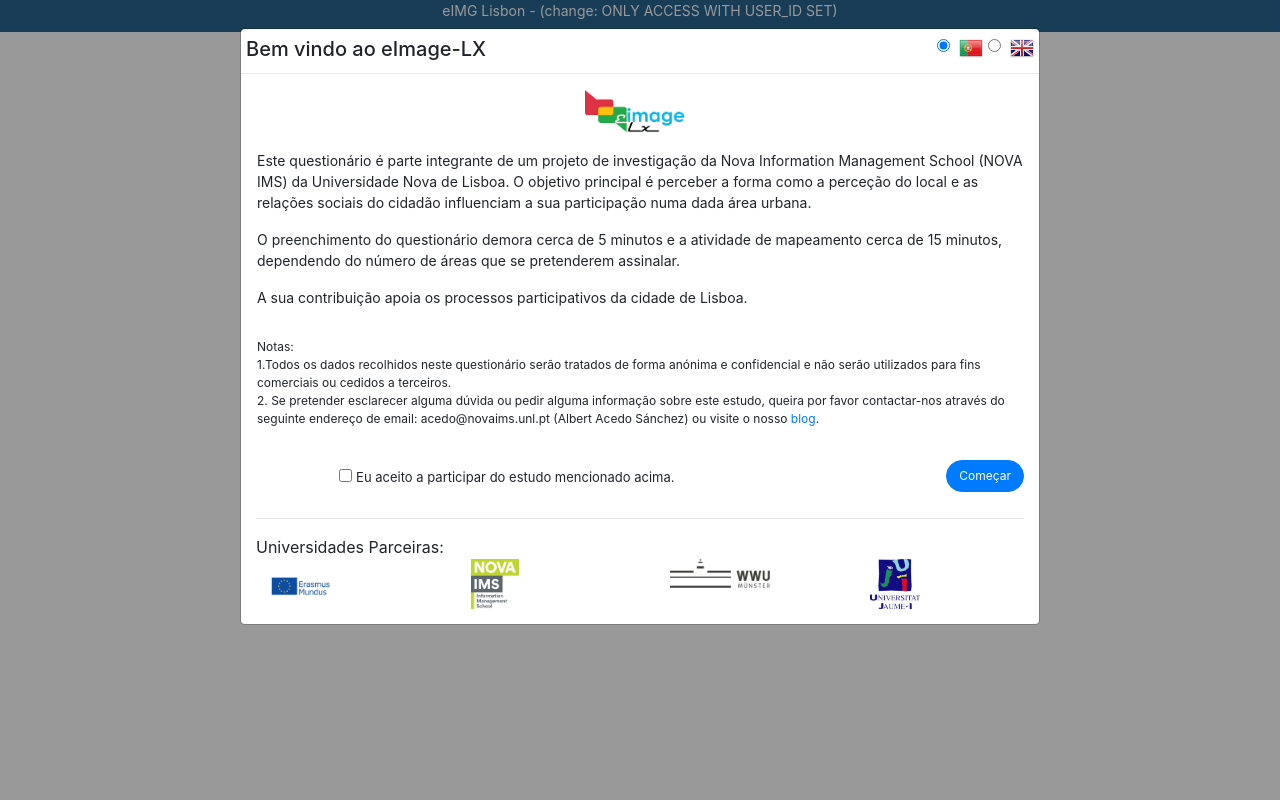
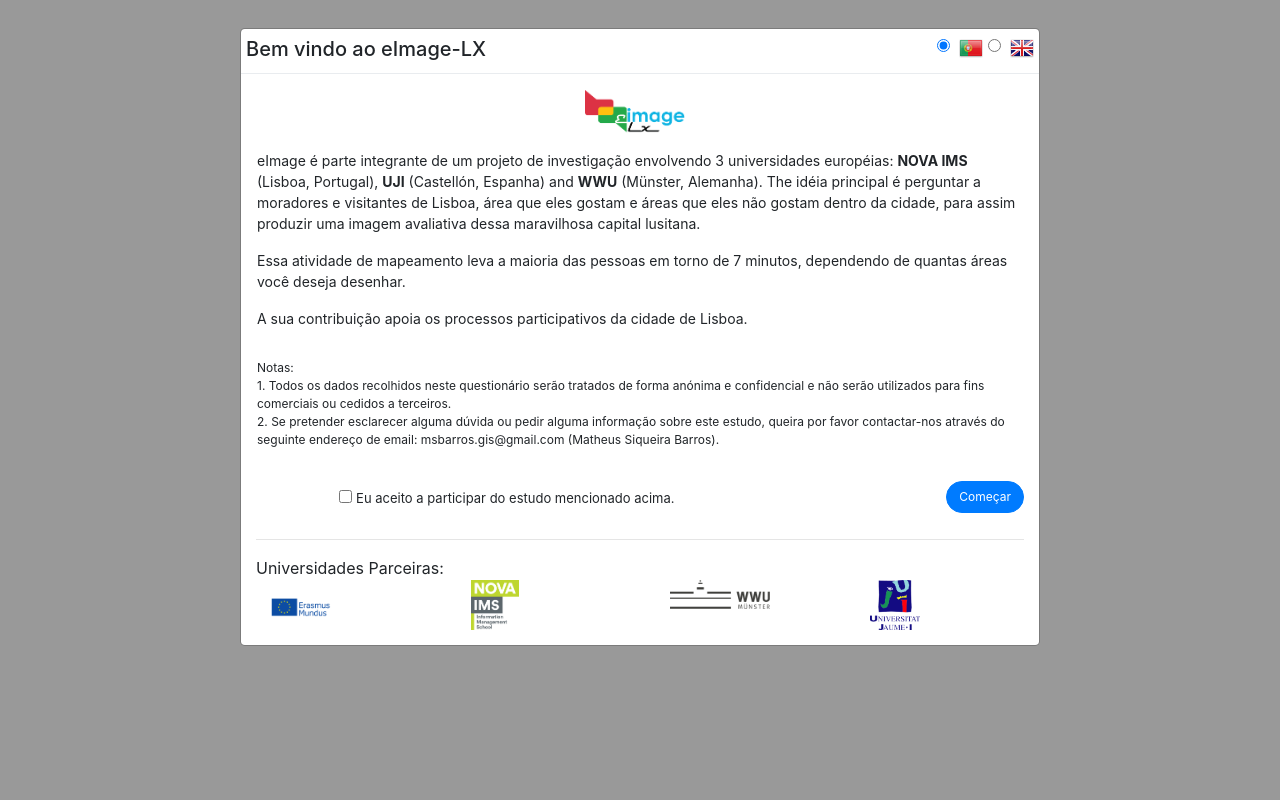
Before and after one commit to matheussiba/eimg_lx, a PHP site: page / in a window 1280 px wide. Run offline with PHP 8.4, Linux system fonts and the light colour scheme; some libraries are stand-ins or nearby versions.

Commit message:
creating new structure 1.0

```diff
--- /dev/null
+++ b/db_credentials.php
@@ -0,0 +1,9 @@
+<?php
+$db_name = "eimg_lx";
+$host = "localhost";
+$username = "matheus";
+$password = "b7jol9y";
+$port = "5432";
+//Defining PHP variable for the root directory
+$root_directory = "/";
+?>
--- a/index.php
+++ b/index.php
@@ -69,22 +69,67 @@ if (isset($_SESSION['user_id'])) {
         </div>
         <!--  Project's explanation  -->
         <p>
-          <span>Este questionário é parte integrante de um projeto de investigação da Nova Information Management School (NOVA IMS) da Universidade Nova de Lisboa. O objetivo principal é perceber a forma como a perceção do local e as relações sociais do cidadão influenciam a sua participação numa dada área urbana.</span>
+          <span class="language-en">
+            eImage is part of a research project involving 3 European universities: <b>NOVA IMS</b> (Lisbon, Portugal), <b>UJI</b> (Castellón, Spain) and <b>WWU</b> (Münster, Germany).
+            The core idea is to ask citizens and visitors of Lisbon about places they like and places they dislike within the city
+            in order to produce an evaluative image of the Lisbon.
+          </span>
+          <span class="language-pt">
+            eImage é parte integrante de um projeto de investigação envolvendo 3 universidades européias: <b>NOVA IMS</b> (Lisboa, Portugal), <b>UJI</b> (Castellón, Espanha) and <b>WWU</b> (Münster, Alemanha).
+            The idéia principal é perguntar a moradores e visitantes de Lisboa, área que eles gostam e áreas que eles não gostam dentro da cidade,
+            para assim produzir uma imagem avaliativa dessa maravilhosa capital lusitana.
+          </span>
         </p>
         <p>
-          <span>O preenchimento do questionário demora cerca de 5 minutos e a atividade de mapeamento cerca de 15 minutos, dependendo do número de áreas que se pretenderem assinalar.</span>
+          <span class="language-en">
+            This mapping activity takes most people around 7 minutes, depending on how many areas you draw.
+          </span>
+          <span class="language-pt">
+            Essa atividade de mapeamento leva a maioria das pessoas em torno de 7 minutos, dependendo de quantas áreas você deseja desenhar.
+          </span>
         </p>
         <p>
-          <span>A sua contribuição apoia os processos participativos da cidade de Lisboa.</span>
+          <span class="language-en">
+            Your contribution supports the participative processes of the city of Lisbon.
+          </span>
+          <span class="language-pt">
+            A sua contribuição apoia os processos participativos da cidade de Lisboa.
+          </span>
         </p>
 
+        <p><b><h4 id="message_mobile">
+          <span class="language-en">
+            Please use your mobile device in the landscape orientation.
+          </span>
+          <span class="language-pt">
+            Por favor use o seu telemóvel na orientação landscape.
+          </span>
+        </h4></b></p>
+
+        <p><b><h4 id="message_ie"></h4></b></p>
+
         <p style="font-size: 12px; margin-top: 30px">
-          <span> Notas:</span>
+          <span class="language-en">
+            Notes:
+          </span>
+          <span class="language-pt">
+            Notas:
+          </span>
           <br>
-          <span>1.Todos os dados recolhidos neste questionário serão tratados de forma anónima e confidencial e não serão utilizados para fins comerciais ou cedidos a terceiros.</span>
+          <span class="language-en">
+            1. All data collected is treated with confidentiality and anonymity, and will not be used for commercial purposes or distributed to third parties.
+          </span>
+          <span class="language-pt">
+            1. Todos os dados recolhidos neste questionário serão tratados de forma anónima e confidencial e não serão utilizados para fins comerciais ou cedidos a terceiros.
+          </span>
           <br>
-          <span>2. Se pretender esclarecer alguma dúvida ou pedir alguma informação sobre este estudo, queira por favor contactar-nos através do seguinte endereço de email: acedo@novaims.unl.pt (Albert Acedo Sánchez)</span> <span> ou visite o nosso</span><span> <a
-            class="link-secondary" href="http://www.engagingeographies.com/blog">blog</a>.</span>
+          <span class="language-en">
+            2. For more information or questions about this study, please contact us using the following email address: msbarros.gis@gmail.com (Matheus Siqueira Barros).
+          </span>
+          <span class="language-pt">
+            2. Se pretender esclarecer alguma dúvida ou pedir alguma informação sobre este estudo, queira por favor contactar-nos através do seguinte endereço de email: msbarros.gis@gmail.com (Matheus Siqueira Barros).
+          </span>
+
             <br>
           </p>
 
@@ -136,12 +181,6 @@ if (isset($_SESSION['user_id'])) {
   </div> <!--/.modal-dialog -->
 </div>  <!--/.modal -->
 
-<!-- ###############  Div that contains the header ############### -->
-<div id="header" class="col-md-12">
-  <p class="text-center"><?php echo $header ?> </p>
-</div>
-
-
 <script>
 var cookie_lang = getCookie("app_language");
 console.log(cookie_lang);
@@ -155,6 +194,10 @@ $('#modal_1_intro').modal('show');
 
 var checkedValue = $('input[type=radio][name=language_switch]:checked').val();
 cbxLangChange(checkedValue);
+
+if (!mobileDevice){
+  document.getElementById("message_mobile").style.display="none";
+}
 
 function setCookie(cname, cvalue, exdays) {
   var d = new Date();
@@ -195,17 +238,22 @@ function cbxLangChange(value){
 }
 
 $("#btn_close_modal_intro").on("click", function () {
-  $('#modal_1_intro').modal('hide');
-  window.location.href = 'map/eimg_draw.php';
+  var statuscbx = $('input[type=checkbox][name=cbxAgreement]').prop('checked');
+  if(statuscbx){
+    $('#modal_1_intro').modal('hide');
+    window.location.href = 'map/eimg_draw.php';
+  }else{
+    if(siteLang=="en") var str = "You need to agree with the terms and conditions before proceed";
+    if(siteLang=="pt") var str = "Você precisa concordar com os termos e condições antes de prosseguir";
+    alert(str);
+  }
+
 });
 
 $('input[type=radio][name=language_switch]').change(function() {
   cbxLangChange(this.value);
 });
 
-
-
-
 </script>
 
 </body>
```
Also changed, not shown: map/eimg_draw-add_polys.php (+8 -12 lines), map/eimg_draw.php (+12 -9 lines).
